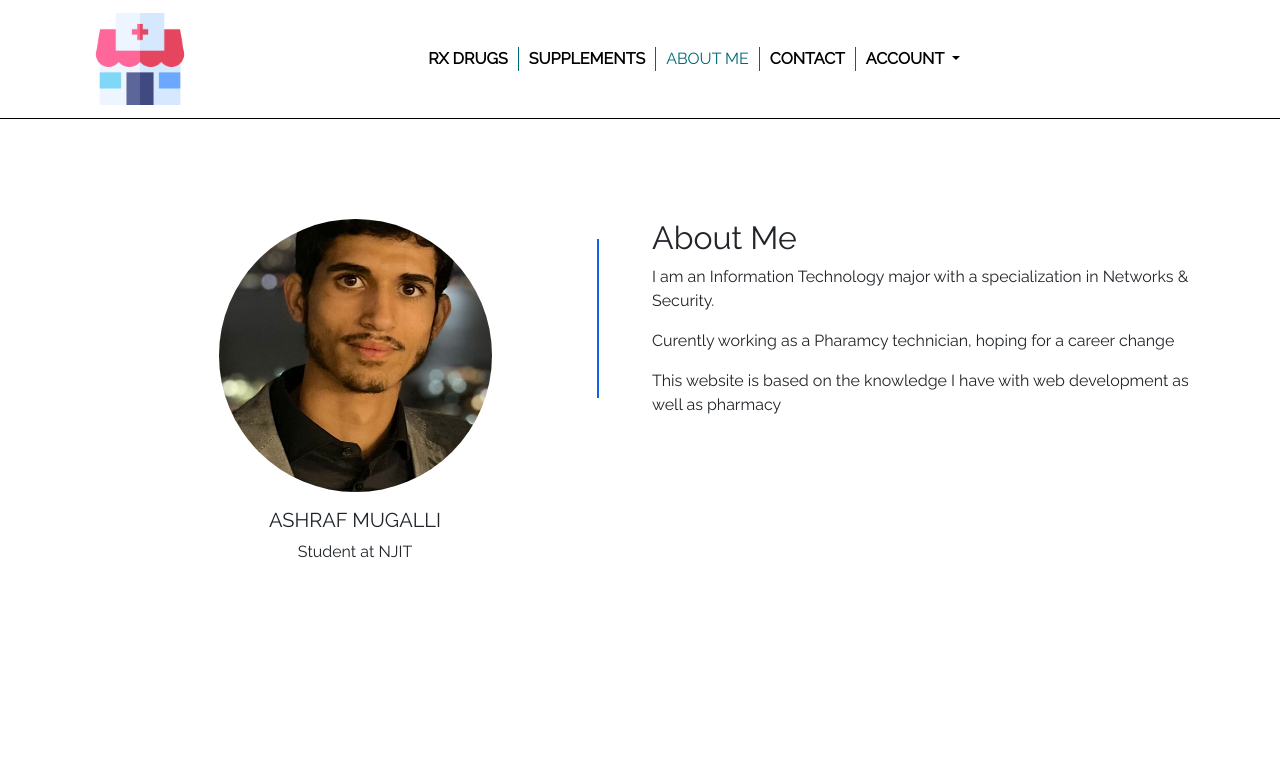
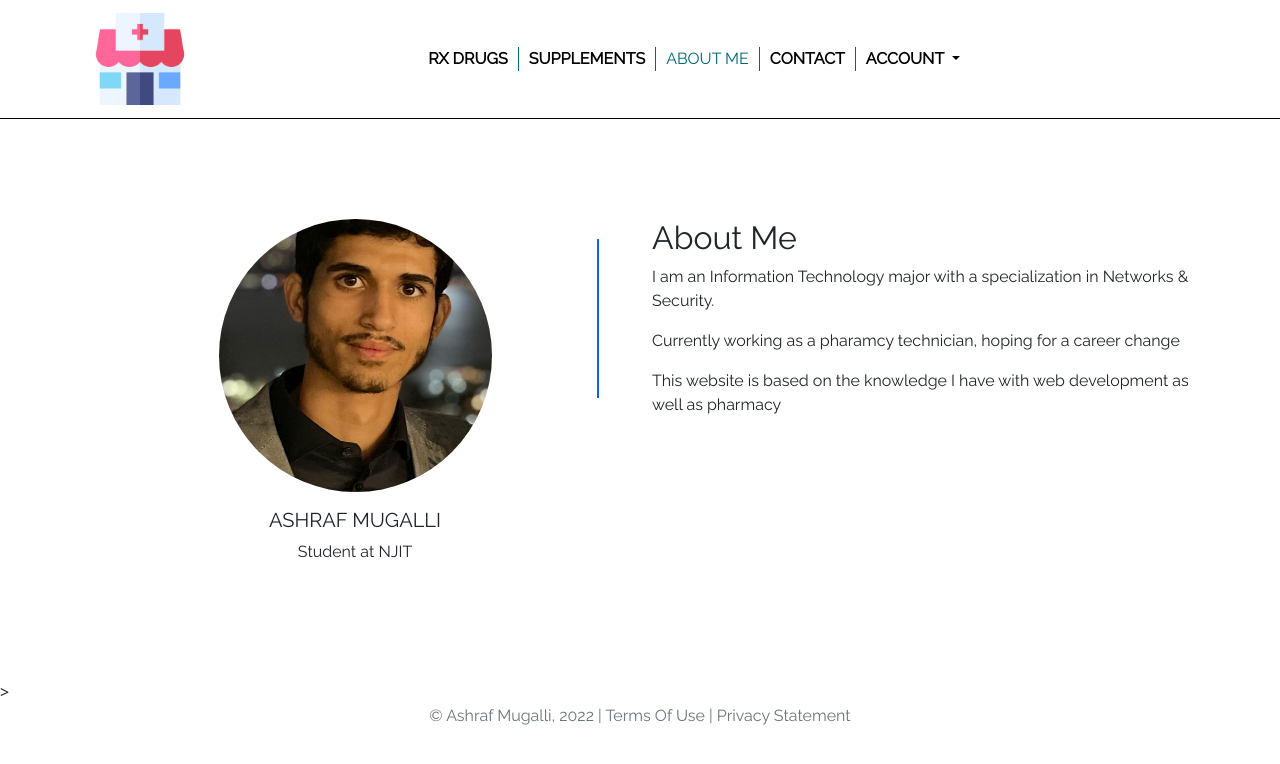
Before and after one commit to Ashrafmugallii/PharmacyWebsite, a plain HTML site: page html/about.html in a window 1280 px wide. Drawn offline with Linux system fonts and the light colour scheme.

Commit message:
added copy rights

```diff
--- a/html/about.html
+++ b/html/about.html
@@ -62,7 +62,7 @@
                 <div class="col-lg-6">
                     <div class="my-left">
                         <div class="card card-border" style="width: 100%;">
-                            <img src="../images/me2.png" class="card-img-top circle m-auto" alt="...">
+                            <img src="../images/me2.png" class="card-img-top circle m-auto" alt="picture of me">
                             <div class="card-body text-center">
                               <h5 class="card-title">ASHRAF MUGALLI</h5>
                               <p class="card-text">Student at NJIT</p>
@@ -74,14 +74,22 @@
                     <div class="my-right">
                         <h2>About Me</h2>
                         <p>I am an Information Technology major with a specialization in Networks & Security.</p>
-                        <p>Curently working as a Pharamcy technician, hoping for a career change</p>
+                        <p>Currently working as a pharamcy technician, hoping for a career change</p>
                         <p>This website is based on the knowledge I have with web development as well as pharmacy</p>
                 </div>
             </div>
         </div>
-    </section>
+        </div>
+    </section>>
 
 
+        <footer class="footer page-footer font-small ">
+            <div class="container">
+                <div class="row">
+                    <span class="text-muted text-center">&copy; Ashraf Mugalli, 2022 |  Terms Of Use  |  Privacy Statement</span>
+                </div>
+            </div>
+        </footer>
     <script src="../js/jquery-1.12.4.min.js"></script>
     <script src="../js/bootstrap.min.js"></script>
     <script src="../js/slick.min.js"></script>
```
Also changed, not shown: html/Rx-Drugs.html (+7 -1 lines), html/Suppliments.html (+7 -1 lines), html/contact.html (+8 -0 lines), html/login.html (+7 -0 lines), html/signup.html (+7 -1 lines), index.html (+5 -3 lines).
